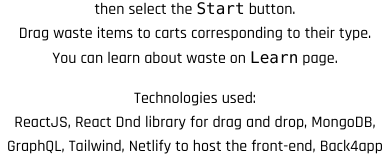
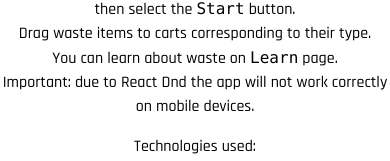
Before and after one commit to N-Zubko/sort-it-app, a React (Create React App) app: page /about in a window 390 px wide. Shown: the part 284-445 px from the top of the page. Built offline with nearby package versions, Linux system fonts and the light colour scheme; no server answers.

Commit message:
Add notice about mobile devices

```diff
--- a/src/pages/About.js
+++ b/src/pages/About.js
@@ -29,6 +29,10 @@
           <p>Drag waste items to carts corresponding to their type. </p>
           <p>
             You can learn about waste on <code>Learn</code> page.
+          </p>
+          <p>
+            Important: due to React Dnd the app will not work correctly on
+            mobile devices.
           </p>
         </article>
       </section>
```
